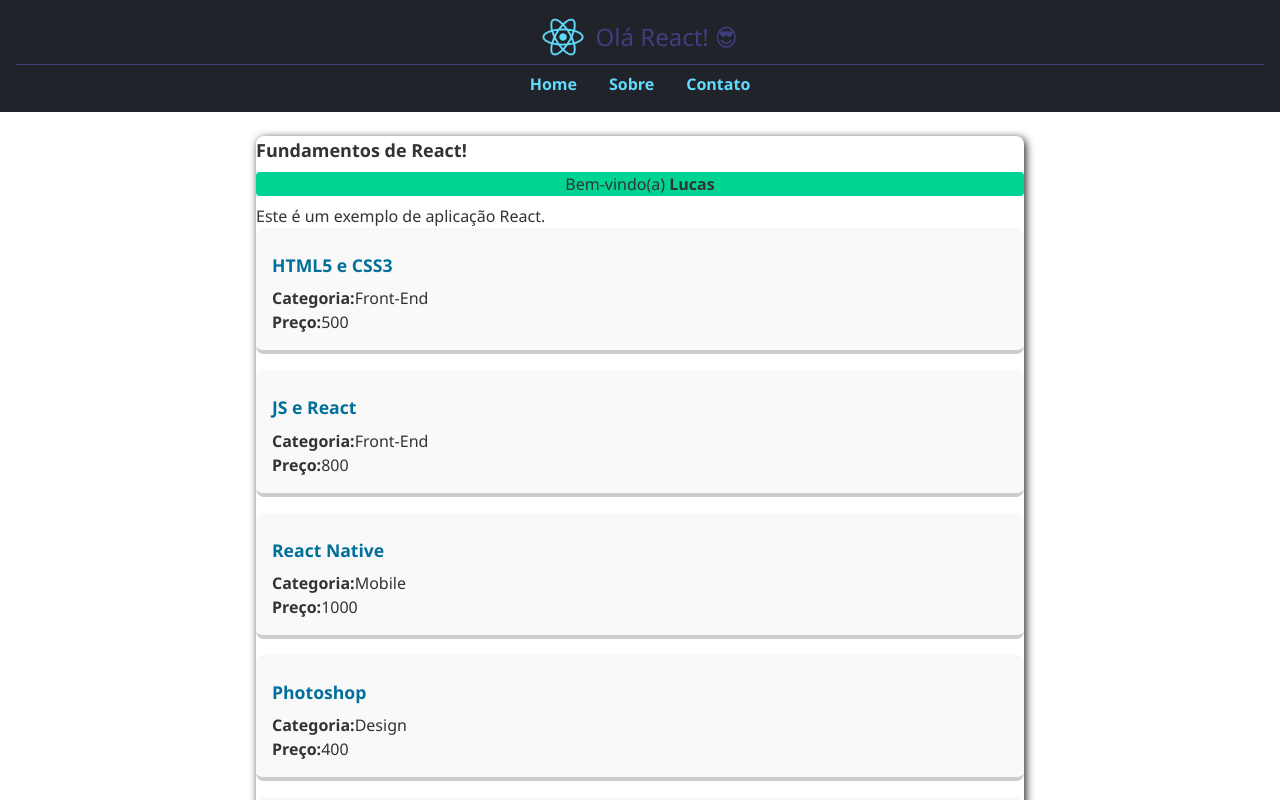
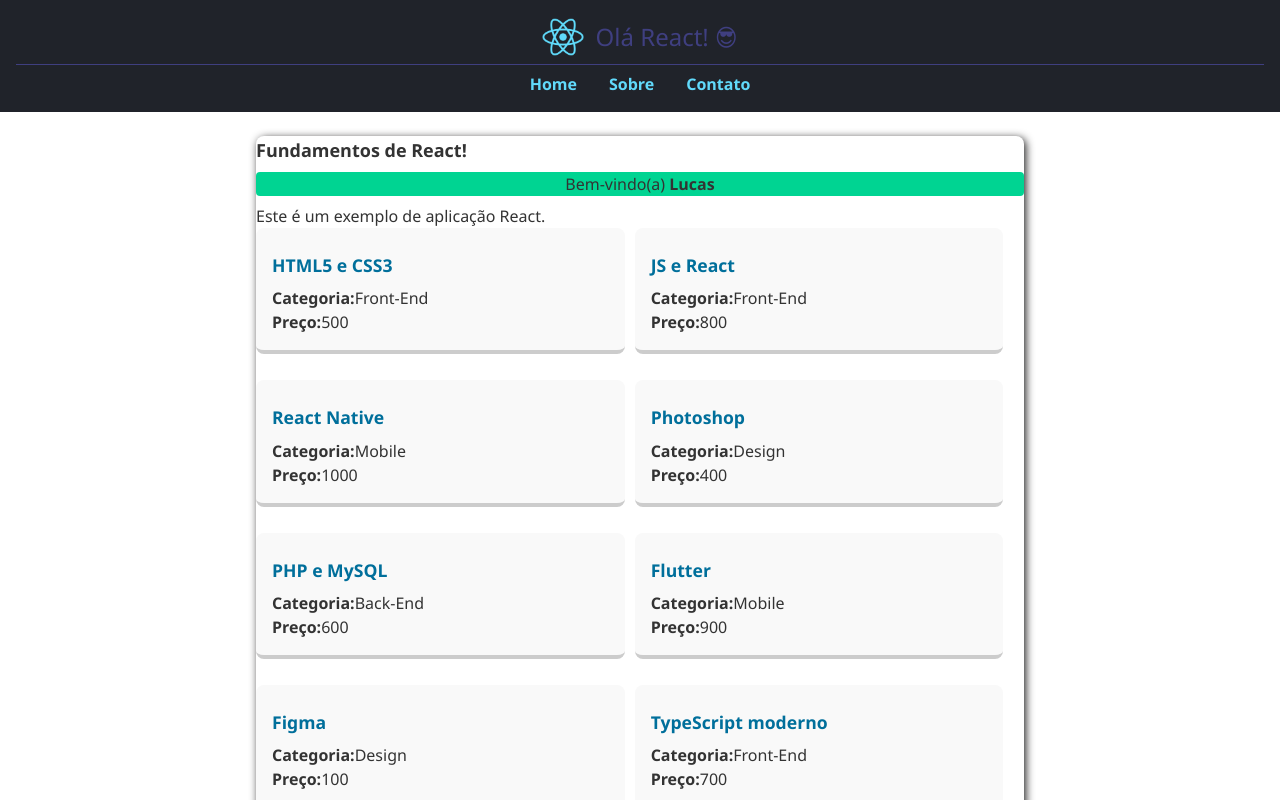
Before and after one commit to lucax13/react-fundamentos, a React (Vite) app: page / in a window 1280 px wide. Shown: the top 800 px of the page. Built offline with nearby package versions, Linux system fonts and the light colour scheme.

Commit message:
css artigos

```diff
--- a/src/components/Conteudo/Conteudo.module.css
+++ b/src/components/Conteudo/Conteudo.module.css
@@ -19,3 +19,16 @@
     color: #007acc;
   }
 }
+
+@media screen and (min-width: 600px) {
+  .artigos {
+    display: flex;
+    justify-content: flex-start;
+    flex-wrap: wrap;
+    gap: 10px;
+
+    article {
+      width: 48%;
+    }
+  }
+}
--- a/src/components/Conteudo/Conteudo.tsx
+++ b/src/components/Conteudo/Conteudo.tsx
@@ -14,9 +14,11 @@
         <Saudacao nome="Lucas" classe="bg-emerald-400" />
         <p>Este é um exemplo de aplicação React.</p>
 
-        {cursos.map((curso) => {
-          return <Artigo dados={curso} key={curso.id} />;
-        })}
+        <div className={estilos.artigos}>
+          {cursos.map((curso) => {
+            return <Artigo dados={curso} key={curso.id} />;
+          })}
+        </div>
       </section>
 
       <DicaDoDia />
```
